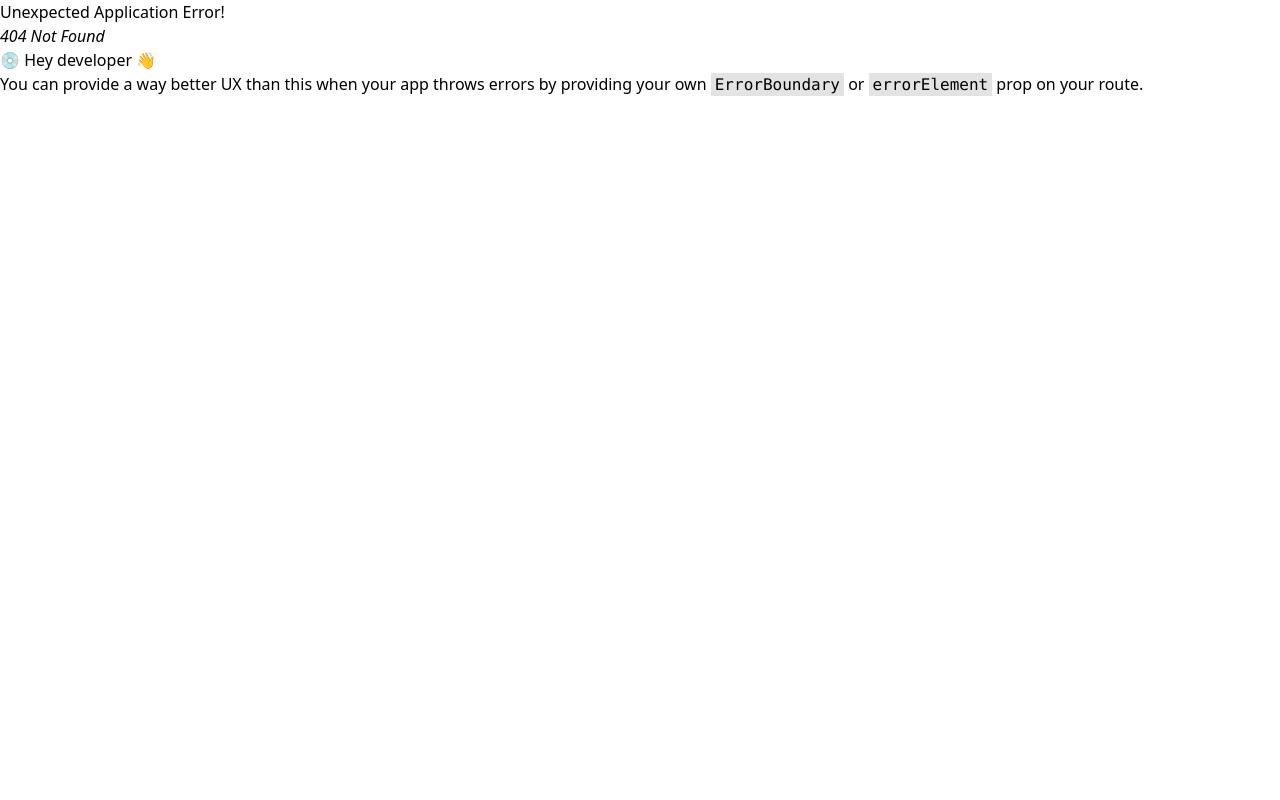
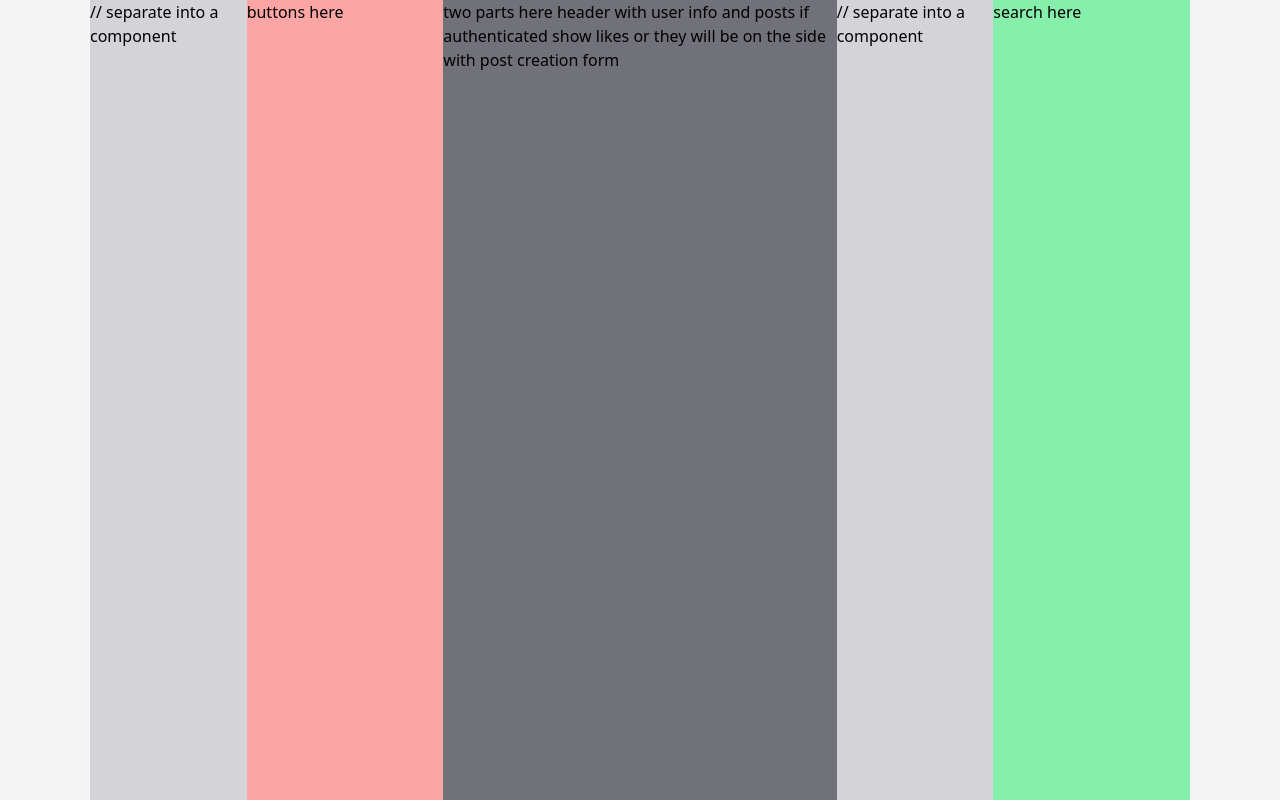
Before and after one commit to SerebryakovVV/twtc, a React (Vite) app in the folder client/: page /profile in a window 1280 px wide. Before the commit this address had no page. Built offline with nearby package versions, Linux system fonts and the light colour scheme.

Commit message:
profile page

```diff
--- /dev/null
+++ b/client/src/components/Profile.tsx
@@ -0,0 +1,44 @@
+import { useSelector } from "react-redux"
+import { RootState } from "../store"
+// import kitty from "../../public/kitty.png"
+
+export default function Profile() {
+
+	const authUsername = useSelector((state: RootState) => state.auth.username)
+
+	return (
+    	<div className="h-screen bg-zinc-100 flex justify-center">
+			<div className="bg-zinc-300 w-[1100px] flex">
+
+
+				// separate into a component
+				<div className="w-[275px] bg-red-300">
+					buttons here
+				</div>
+
+
+
+				<div className="bg-zinc-500 w-[550px]">
+					two parts here
+					header with user info
+					and posts
+					if authenticated show likes or they will be on the side with post creation form
+				</div>
+
+
+				// separate into a component
+				<div className="w-[275px] bg-green-300">
+					search here
+				</div>
+
+			</div>
+
+
+
+		</div>
+  	)
+}
+
+
+{/* <img src="/kitty.png" alt="nothing is working!!!!!!!!!!" /> */}
+// <div>{authUsername}</div>
--- a/client/src/main.tsx
+++ b/client/src/main.tsx
@@ -20,12 +20,24 @@ import {createBrowserRouter, RouterProvider} from 'react-router-dom'
 import AuthProvider from './components/AuthProvider.tsx'
 import Login from './components/Login.tsx'
 import Register from './components/Register.tsx'
-
+import Profile from './components/Profile.tsx'
+import { Link } from 'react-router-dom'
 
 const router = createBrowserRouter([
 	{
+		path:"profile",
+		// element: <AuthProvider><Profile/></AuthProvider>
+		element: <Profile/>
+	},
+	{
 		path: "/",
-		element: <AuthProvider><div>protected div</div></AuthProvider>
+		element:
+			<AuthProvider>
+				<div>protected div</div>
+				<Link to="profile">
+					go to profile
+				</Link>
+			</AuthProvider>
 	},
 	{
 		path: "login",
```
Also changed, not shown: client/public/kitty.png (added).
